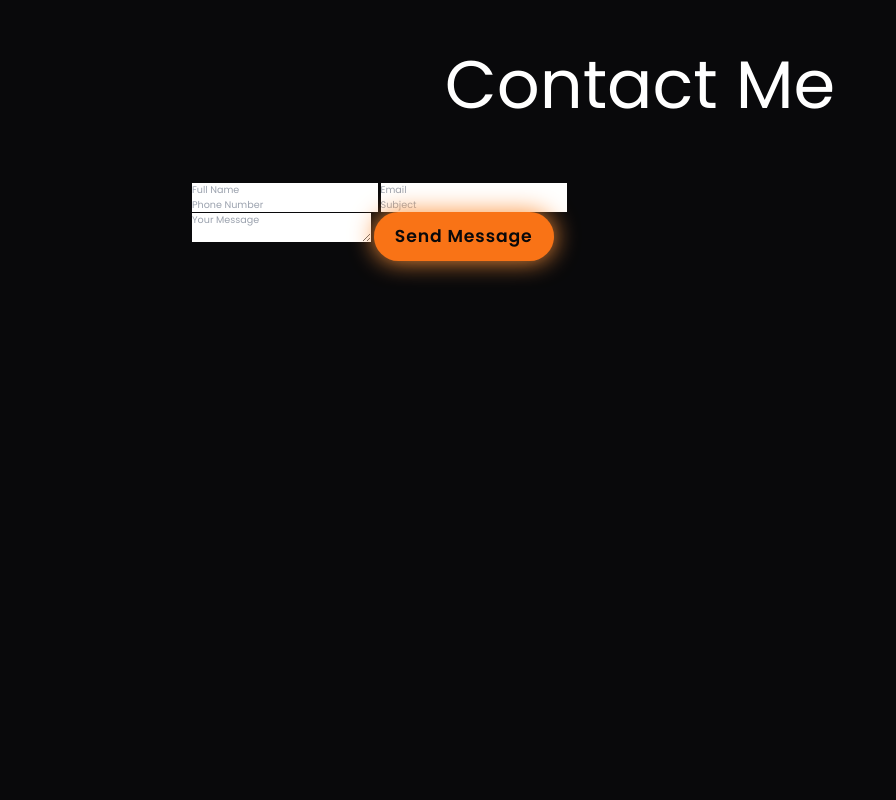
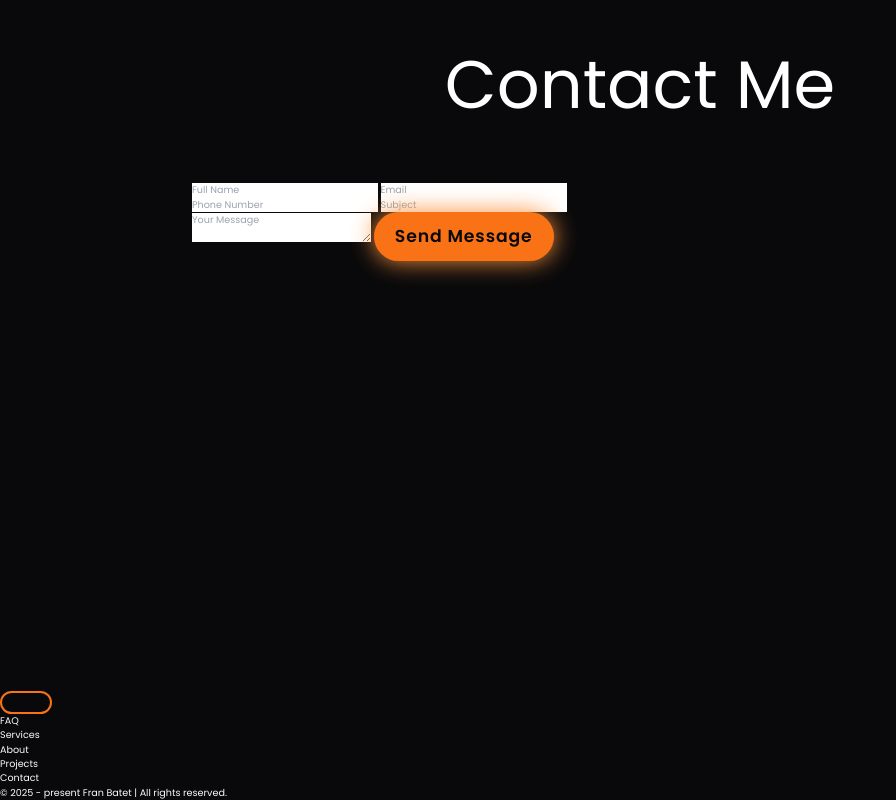
Before and after one commit to BatetDev/project-portfolio, a website: page index.html in a window 1280 px wide. Shown: the part 5603-6403 px from the top of the page, without its empty margins (0-896 px from the left). Before the commit the page ends 6294 px from the top, so only its background shows below. Drawn offline with nearby package versions, Linux system fonts and the light colour scheme.

Commit message:
feat: Add footer HTML structure

```diff
--- a/index.html
+++ b/index.html
@@ -303,5 +303,44 @@
         </div>
       </form>
     </section>
+
+    <footer class="footer">
+      <div class="social-icons flex gap-8">
+        <a
+          href="#"
+          class="inline-flex items-center justify-center bg-transparent border-2 border-orange-500 text-orange-500 rounded-full p-4 transition-all duration-300 ease-in-out hover:scale-105 hover:text-gray-50 hover:bg-orange-500 hover:-translate-y-1 hover:shadow-[0_0_25px_#fb923c]"
+        >
+          <i data-lucide="github" class="social-icon"></i>
+        </a>
+        <a href="#">
+          <i data-lucide="linkedin" class="social-icon"></i>
+        </a>
+        <a href="#">
+          <i data-lucide="twitter" class="social-icon"></i>
+        </a>
+      </div>
+
+      <ul class="list">
+        <li>
+          <a href="#">FAQ</a>
+        </li>
+        <li>
+          <a href="#services">Services</a>
+        </li>
+        <li>
+          <a href="#about">About</a>
+        </li>
+        <li>
+          <a href="#projects">Projects</a>
+        </li>
+        <li>
+          <a href="#contact">Contact</a>
+        </li>
+      </ul>
+
+      <p class="copyright">
+        © 2025 - present Fran Batet | All rights reserved.
+      </p>
+    </footer>
   </body>
 </html>
```
